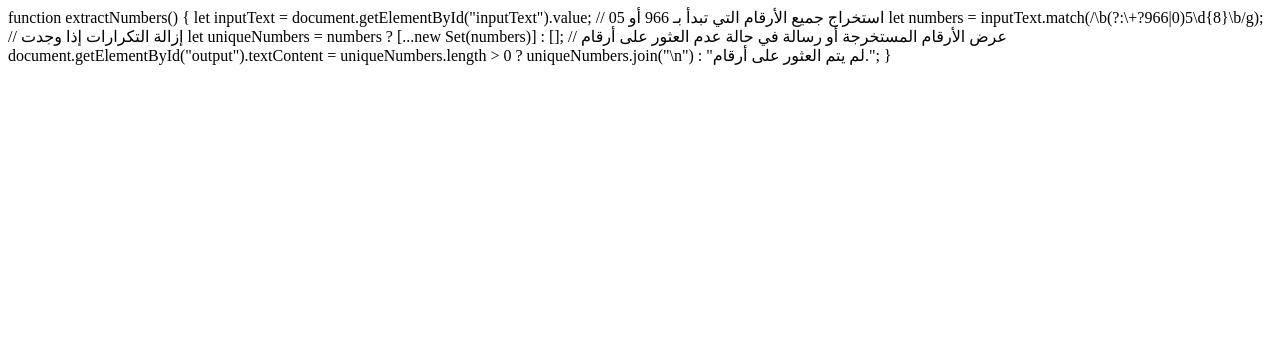
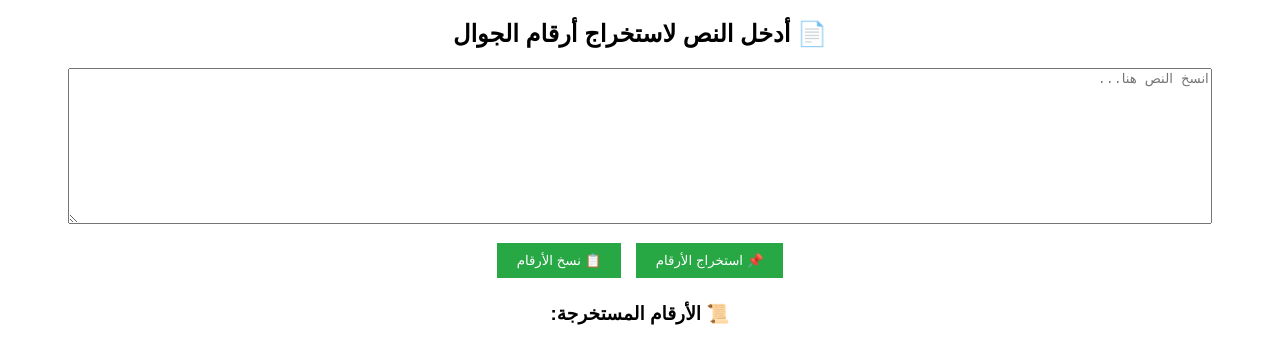
Before and after one commit to amreljundy/special-succotash, a plain HTML site: page index.html in a window 1280 px wide. Drawn offline with Linux system fonts and the light colour scheme.

Commit message:
Update index.html

```diff
--- a/index.html
+++ b/index.html
@@ -1,12 +1,31 @@
-function extractNumbers() {
-    let inputText = document.getElementById("inputText").value;
+<!DOCTYPE html>
+<html lang="ar">
+<head>
+    <meta charset="UTF-8">
+    <meta name="viewport" content="width=device-width, initial-scale=1.0">
+    <title>استخراج أرقام الجوال</title>
+    <style>
+        body { font-family: Arial, sans-serif; direction: rtl; text-align: center; }
+        textarea { width: 90%; height: 150px; margin-bottom: 10px; }
+        button { padding: 10px 20px; background-color: #28A745; color: white; border: none; cursor: pointer; margin: 5px; }
+        button:hover { background-color: #218838; }
+        .output { margin-top: 20px; font-weight: bold; }
+    </style>
+</head>
+<body>
 
-    // استخراج جميع الأرقام التي تبدأ بـ 966 أو 05
-    let numbers = inputText.match(/\b(?:\+?966|0)5\d{8}\b/g);
+    <h2>📄 أدخل النص لاستخراج أرقام الجوال</h2>
+    <textarea id="inputText" placeholder="انسخ النص هنا..."></textarea><br>
 
-    // إزالة التكرارات إذا وجدت
-    let uniqueNumbers = numbers ? [...new Set(numbers)] : [];
+    <button onclick="extractNumbers()">📌 استخراج الأرقام</button>
+    <button onclick="copyToClipboard()">📋 نسخ الأرقام</button>
 
-    // عرض الأرقام المستخرجة أو رسالة في حالة عدم العثور على أرقام
-    document.getElementById("output").textContent = uniqueNumbers.length > 0 ? uniqueNumbers.join("\n") : "لم يتم العثور على أرقام.";
-}
+    <div class="output">
+        <h3>📜 الأرقام المستخرجة:</h3>
+        <pre id="output"></pre>
+    </div>
+
+    <script src="script.js"></script>
+
+</body>
+</html>
```
